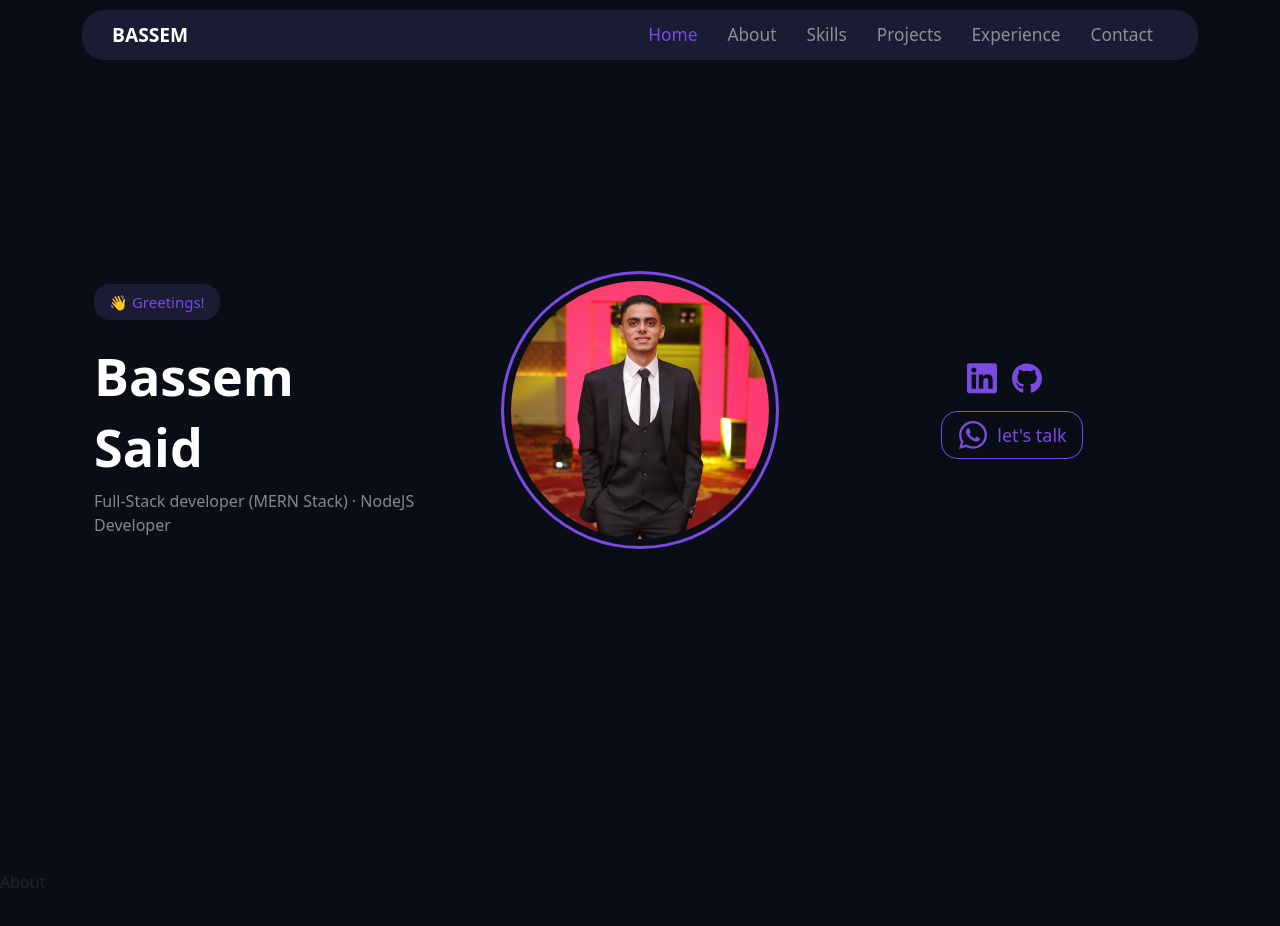
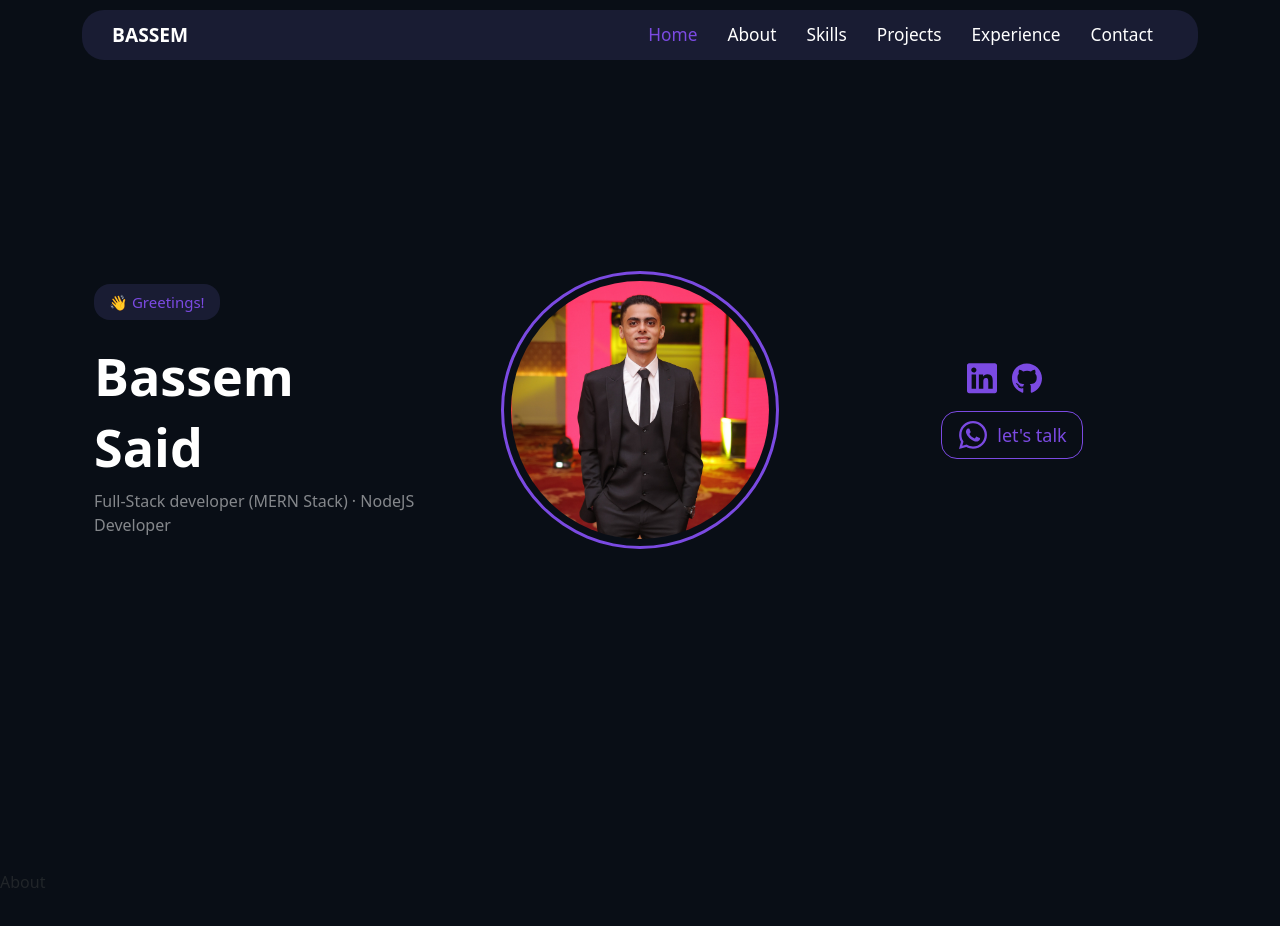
Before and after one commit to bassem620/my-portfolio, a React (Create React App) app: page / in a window 1280 px wide. Shown: the top 926 px of the page. Built offline with nearby package versions, Linux system fonts and the light colour scheme.

Commit message:
NavLinks active change on scroll - White var added

```diff
--- a/src/components/Nav.jsx
+++ b/src/components/Nav.jsx
@@ -1,13 +1,30 @@
-import React, { useState } from 'react'
+import React, { useEffect, useState } from 'react'
 
 import MenuRoundedIcon from '@mui/icons-material/MenuRounded';
 
 const Nav = () => {
     const [mobileMenuActive, setMobileMenuActive] = useState(false);
-    const [activeLink, setActiveLink] = useState('Home');
+    const [activeLink, setActiveLink] = useState('home');
 
     const toggleMobileMenu = _ => setMobileMenuActive(!mobileMenuActive);
     const handleNavLinkClick = (link) => setActiveLink(link);
+
+    useEffect(() => {
+        const handleScroll = () => {
+            const sections = document.querySelectorAll('.section');
+            sections.forEach((section) => {
+                const sectionTop = section.offsetTop;
+                const sectionHeight = section.clientHeight;
+                if (window.scrollY >= sectionTop - sectionHeight * 0.5 && window.scrollY < sectionTop + sectionHeight * 0.5) {
+                    setActiveLink(section.getAttribute('id'));
+                }
+            });
+        };
+        window.addEventListener('scroll', handleScroll);
+        return () => {
+            window.removeEventListener('scroll', handleScroll);
+        };
+    }, []);
 
     return (
     <div className={`nav ${mobileMenuActive ? 'active' : ''}`}>
@@ -15,42 +32,48 @@ const Nav = () => {
             <div className="navBox">
                 <div className="navTitle">BASSEM</div>
                 <div className="navLinks">
-                    <div
-                    className={`navLink ${activeLink === 'Home' ? 'active' : ''}`}
-                    onClick={ _ => handleNavLinkClick('Home')}
+                    <a
+                    href='#home'
+                    className={`navLink ${activeLink === 'home' ? 'active' : ''}`}
+                    onClick={ _ => handleNavLinkClick('home')}
                     >
                     Home
-                    </div>
-                    <div
-                    className={`navLink ${activeLink === 'About' ? 'active' : ''}`}
-                    onClick={ _ => handleNavLinkClick('About')}
+                    </a>
+                    <a
+                    href='#about'
+                    className={`navLink ${activeLink === 'about' ? 'active' : ''}`}
+                    onClick={ _ => handleNavLinkClick('about')}
                     >
                     About
-                    </div>
-                    <div
-                    className={`navLink ${activeLink === 'Skills' ? 'active' : ''}`}
-                    onClick={ _ => handleNavLinkClick('Skills')}
+                    </a>
+                    <a
+                    href='#skills'
+                    className={`navLink ${activeLink === 'skills' ? 'active' : ''}`}
+                    onClick={ _ => handleNavLinkClick('skills')}
                     >
                     Skills
-                    </div>
-                    <div
-                    className={`navLink ${activeLink === 'Projects' ? 'active' : ''}`}
-                    onClick={ _ => handleNavLinkClick('Projects')}
+                    </a>
+                    <a
+                    href='#projects'
+                    className={`navLink ${activeLink === 'projects' ? 'active' : ''}`}
+                    onClick={ _ => handleNavLinkClick('projects')}
                     >
                     Projects
-                    </div>
-                    <div
-                    className={`navLink ${activeLink === 'Experience' ? 'active' : ''}`}
-                    onClick={ _ => handleNavLinkClick('Experience')}
+                    </a>
+                    <a
+                    href='#experiences'
+                    className={`navLink ${activeLink === 'experience' ? 'active' : ''}`}
+                    onClick={ _ => handleNavLinkClick('experience')}
                     >
                     Experience
-                    </div>
-                    <div
-                    className={`navLink ${activeLink === 'Contact' ? 'active' : ''}`}
-                    onClick={ _ => handleNavLinkClick('Contact')}
+                    </a>
+                    <a
+                    href='#contact'
+                    className={`navLink ${activeLink === 'contact' ? 'active' : ''}`}
+                    onClick={ _ => handleNavLinkClick('contact')}
                     >
                     Contact
-                    </div>
+                    </a>
                 </div>
                 <div className="mobileMenuToggle d-none" onClick={toggleMobileMenu}>
                     <MenuRoundedIcon />
--- a/src/sass/_nav.scss
+++ b/src/sass/_nav.scss
@@ -6,6 +6,7 @@
     height: $navHeight;
     position: fixed;
     padding: 10px 0;
+    z-index: 1000;
 
     .navBox {
         padding: 0 30px;
@@ -18,7 +19,7 @@
         justify-content: space-between;
 
         .navTitle {
-            color: white;
+            color: $white;
             font-weight: bolder;
             font-size: 1.2rem;
         }
@@ -28,10 +29,13 @@
             align-items: center;
             justify-content: flex-end;
             .navLink {
+                text-decoration: none;
+                color: $white;
                 font-size: 1.08rem;
                 font-weight: 500;
                 padding: 5px 15px;
                 border-radius: $borderRadius;
+                transition: $transition02;
                 &:hover {
                     background-color: $grey25;
                     color: $sec;
--- a/src/sass/_variables.scss
+++ b/src/sass/_variables.scss
@@ -1,5 +1,6 @@
 $main : #090E16;
 $sec : #7B4AE2;
+$white : #FFFFFF;
 $main50 : #191c33;
 $white50: rgba(255, 255, 255, 0.5);
 $grey25: rgba($color: grey, $alpha: 0.25);
```
Also changed, not shown: src/index.css.
